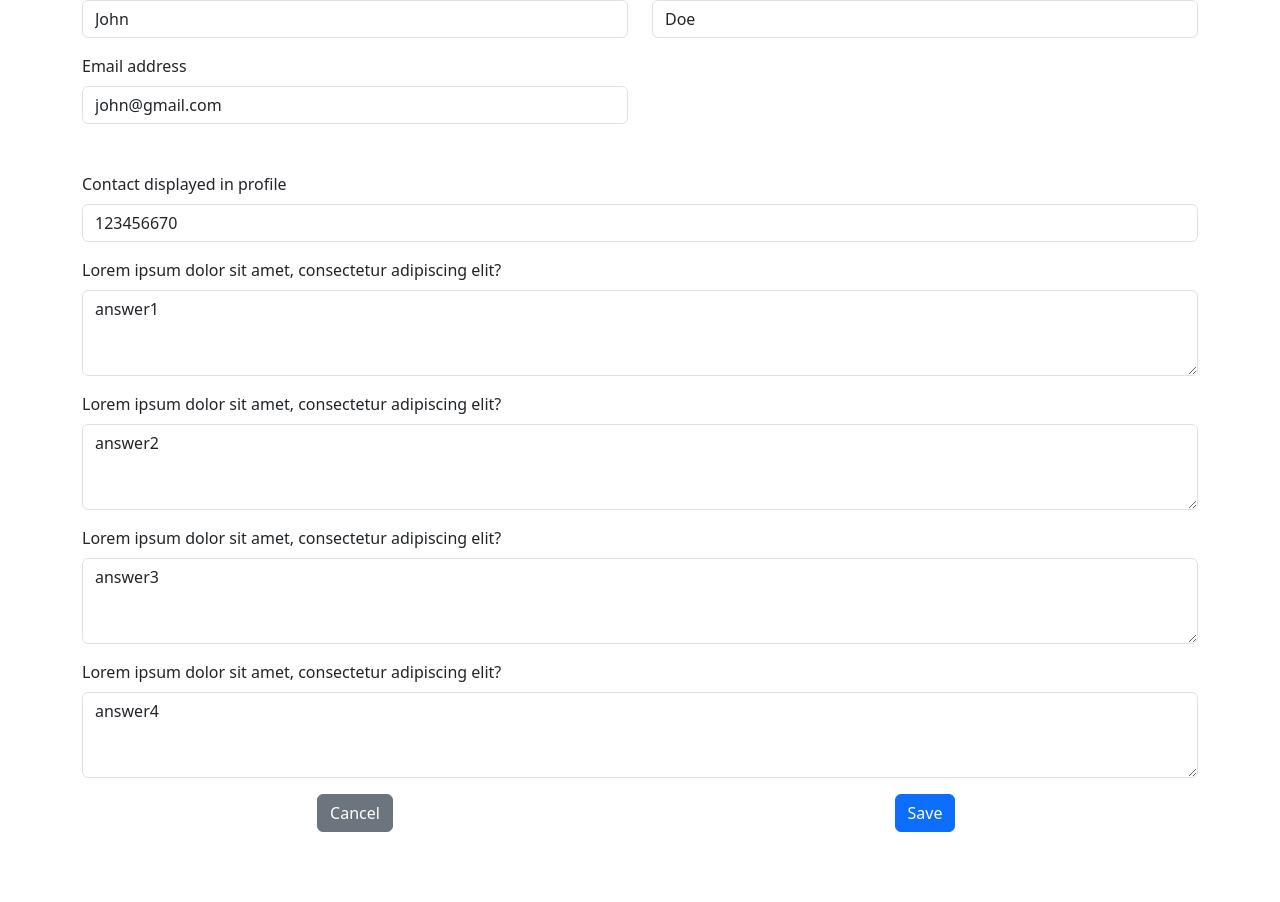
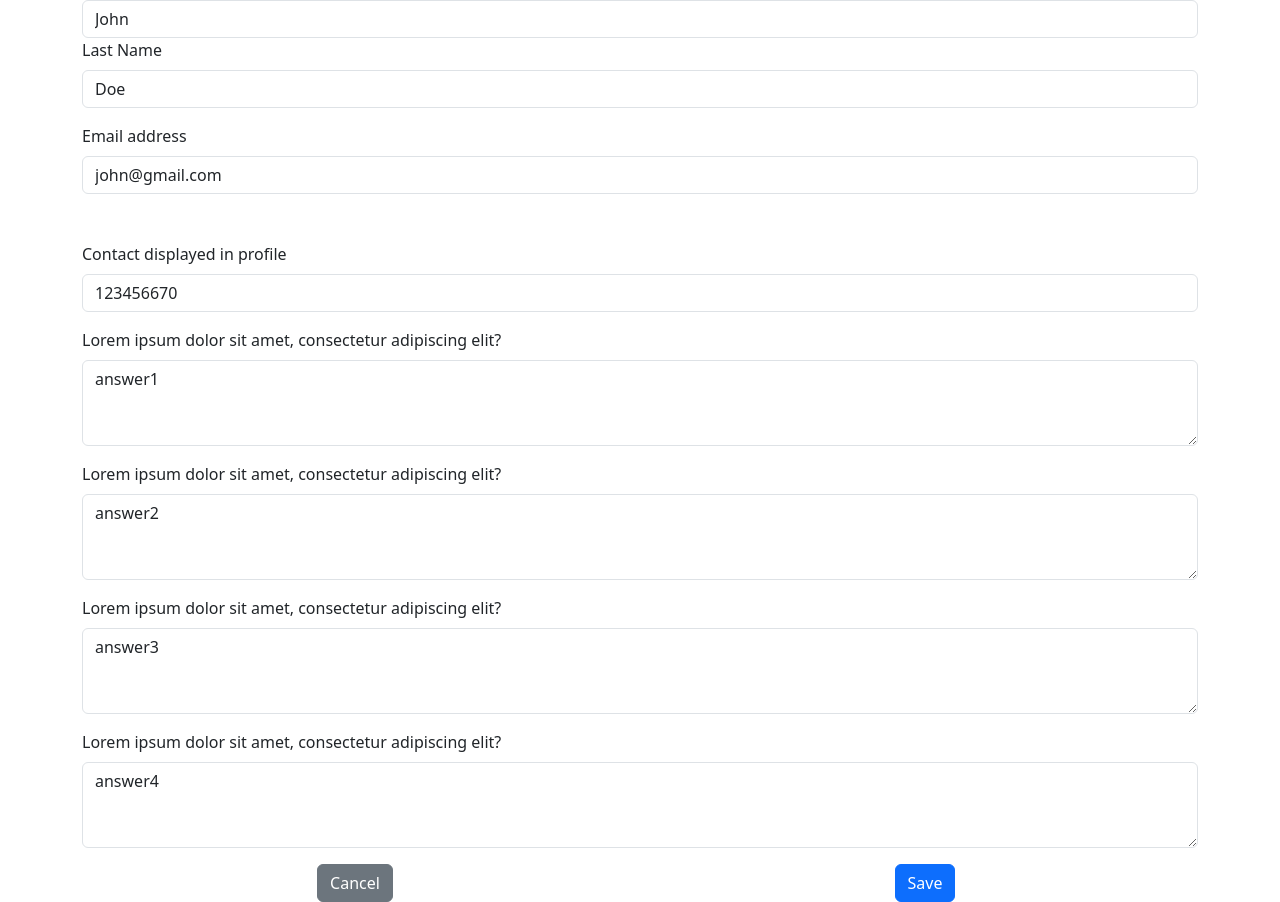
Before and after one commit to wenxpan/digital-yearbook-frontend, a React (Vite) app: page /students/1/edit in a window 1280 px wide. Shown: the part 278-1180 px from the top of the page. Before the commit the page ends 1110 px from the top, so only its background shows below. Built offline with nearby package versions, Linux system fonts and the light colour scheme.

Commit message:
added student view to profile edit page

```diff
--- a/src/pages/UpdateProfile.jsx
+++ b/src/pages/UpdateProfile.jsx
@@ -4,6 +4,7 @@ import Form from "react-bootstrap/Form"
 import Row from "react-bootstrap/Row"
 import Col from "react-bootstrap/Col"
 import Container from "react-bootstrap/Container"
+import { Link } from "react-router-dom"
 
 const UpdateProfile = () => {
   const years = [2020, 2021, 2022, 2023]
@@ -43,12 +44,13 @@ const UpdateProfile = () => {
         </Row>
         <Row className="mt-4">
           <Form onSubmit={(e) => handleSave(e)}>
-            <Row className="mb-3">
+            <Row className="mb-3" xs={1} md={2}>
               <Form.Group as={Col} controlId="formYear">
                 <Form.Label>Year</Form.Label>
                 <Form.Select
                   value={content.year}
                   onChange={(e) => handleChange({ year: e.target.value })}
+                  disabled={isAdmin ? "" : "disabled"}
                 >
                   {years.map((y) => (
                     <option key={y}>{y}</option>
@@ -61,6 +63,7 @@ const UpdateProfile = () => {
                 <Form.Select
                   value={content.class}
                   onChange={(e) => handleChange({ class: e.target.value })}
+                  disabled={isAdmin ? "" : "disabled"}
                 >
                   {classes.map((y) => (
                     <option key={y}>{y}</option>
@@ -69,12 +72,13 @@ const UpdateProfile = () => {
               </Form.Group>
             </Row>
 
-            <Row className="mb-3">
+            <Row className="mb-3" xs={1}>
               <Form.Group as={Col} controlId="formFirstName">
                 <Form.Label>First Name</Form.Label>
                 <Form.Control
                   value={content.firstName}
                   onChange={(e) => handleChange({ firstName: e.target.value })}
+                  disabled={isAdmin ? "" : "disabled"}
                   type="text"
                 />
               </Form.Group>
@@ -84,16 +88,18 @@ const UpdateProfile = () => {
                 <Form.Control
                   value={content.lastName}
                   onChange={(e) => handleChange({ lastName: e.target.value })}
+                  disabled={isAdmin ? "" : "disabled"}
                   type="text"
                 />
               </Form.Group>
             </Row>
-            <Row className="mb-3">
+            <Row className="mb-3" xs={1}>
               <Form.Group as={Col} controlId="formEmail">
                 <Form.Label>Email address</Form.Label>
                 <Form.Control
                   value={content.email}
                   onChange={(e) => handleChange({ email: e.target.value })}
+                  disabled={isAdmin ? "" : "disabled"}
                   type="email"
                 />
               </Form.Group>
@@ -161,7 +167,13 @@ const UpdateProfile = () => {
             </Form.Group>
             <Row className="text-center">
               <Col>
-                <Button variant="secondary">Cancel</Button>
+                <Button
+                  variant="secondary"
+                  as={Link}
+                  to={isAdmin ? "/account/students" : "/account"}
+                >
+                  Cancel
+                </Button>
               </Col>
               <Col>
                 <Button variant="primary" type="submit">
```
